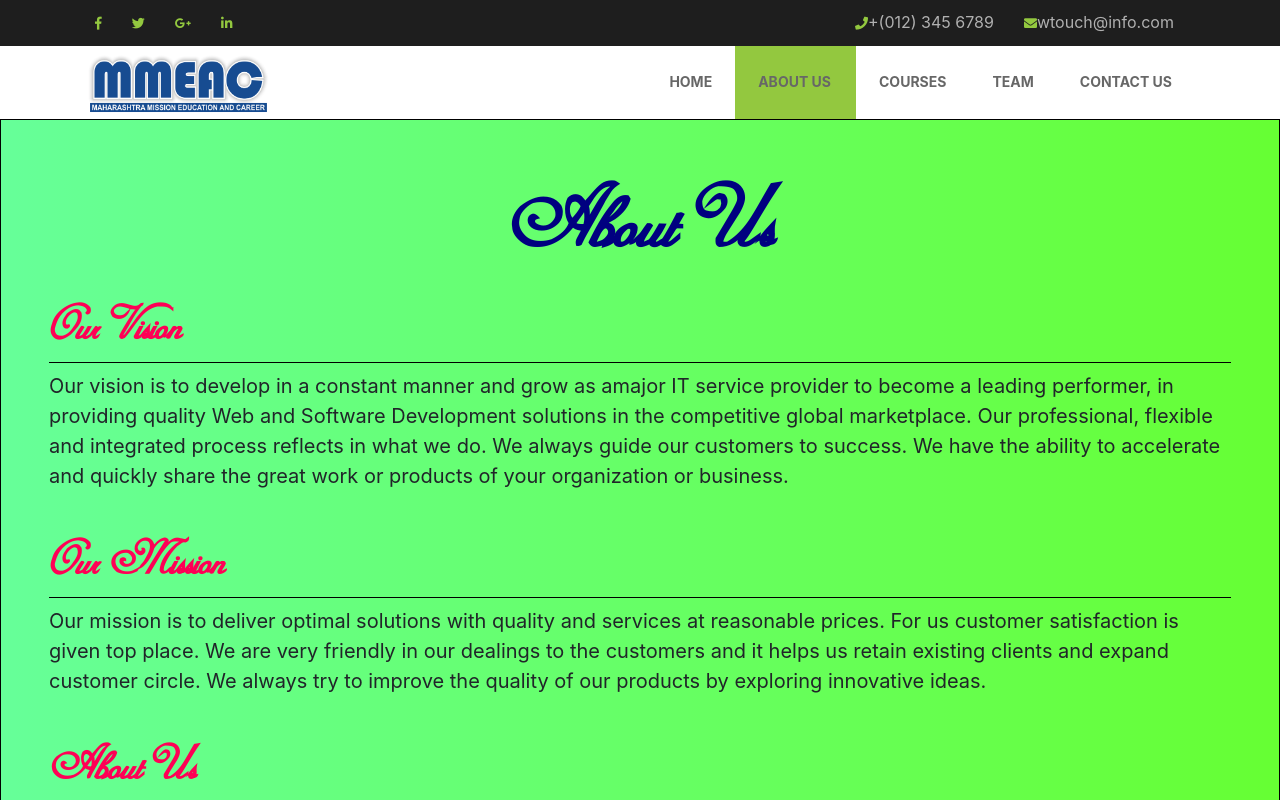
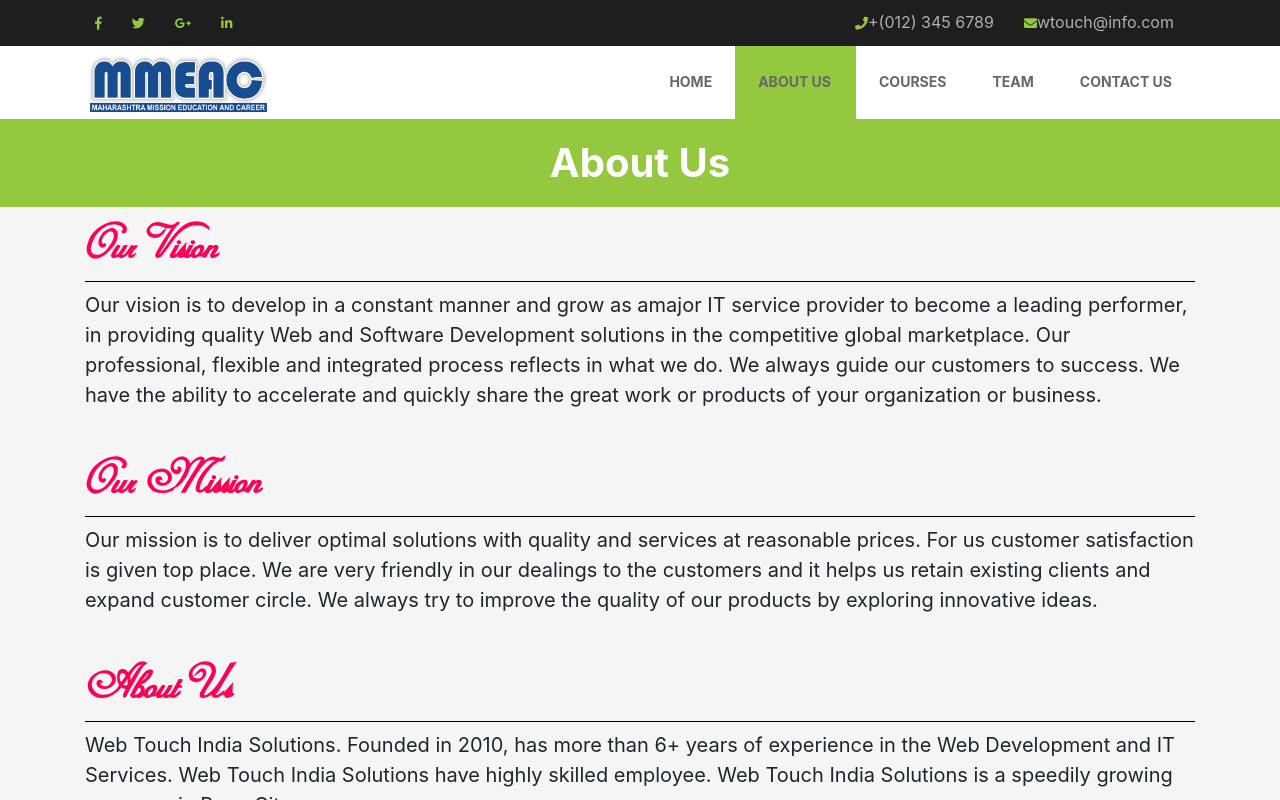
Before and after one commit to apekshanawale/Website, an Angular app: page /AboutUs in a window 1280 px wide. Shown: the top 800 px of the page. Built offline with nearby package versions, Linux system fonts and the light colour scheme.

Commit message:
some changes in about us page..

```diff
--- a/src/app/pages/about-us/about-us.component.html
+++ b/src/app/pages/about-us/about-us.component.html
@@ -1,6 +1,6 @@
 <body>
-	<div class="p-5">
 	<h1>About Us</h1>
+	<div class="container">
 			<h3>Our Vision</h3>
 				<p>Our vision is to develop in a constant manner and grow as amajor IT service provider to become a leading performer, in providing quality Web and Software Development solutions in the competitive global marketplace. Our professional, flexible and integrated process reflects in what we do. We always guide our customers to success. We have the ability to accelerate and quickly share the great work or products of your organization or business.</p><br>
 			<h3>Our Mission</h3>
@@ -10,7 +10,7 @@
 				<p>We fulfilling the requirements of the customers in the areas of web site designing and development, Web Application Development (ASP.NET, PHP), Mobile Application Development (Android, iOS, Windows).</p>
 				<p>We also provide service for Print Media. We offer Brochures design, Logo design, Press Advertisements, CD Rom / Corporate Multimedia Presentations, etc., Custom made designs to suit your unique business needs and requirements.</p>
 				<p>Alternatively if you are looking for something a little more specific; outline your ideas for us and our designers and developers can create a bespoke professional brochure, website as per your requirements.</p>
-		<p>Also Web Touch India Solutions is developing Educational Online Portal for Students from primary to higher education. It helps students for self-study, self-improvement & self-development.</p>
+				<p>Also Web Touch India Solutions is developing Educational Online Portal for Students 	from primary to higher education. It helps students for self-study, self-improvement & self-development.</p>
 				<p>Result-oriented approach for web design and management, aiming to achieve the best outcomes</p>
 				<p>Our Aim: To Deliver Nothing Less Than The Best</p>
 	</div>
--- a/src/app/pages/about-us/about-us.component.scss
+++ b/src/app/pages/about-us/about-us.component.scss
@@ -1,7 +1,6 @@
 body{
-		background: linear-gradient(to right, #66ff99, #66ff33);
-		border:1px solid black;
 		margin-top:0px;
+		background-color:#f5f5f5;
 }
 @font-face{
 		font-family:myfont;
@@ -9,11 +8,14 @@ body{
 }
 h1{
 	text-align:center;
-	font-family:myfont;
-	font-size:100px;
-	color:navy;
 	font-weight:bold;
+	/*font-family:myfont;
+	font-size:100px;*/
+	color:white;
+	background-color:#93c83f;
+	padding:20px;
 }
+
 h3{
 	font-size:55px;
 	font-family:myfont;
```
Lines whose indentation alone changed are shown as unchanged.
